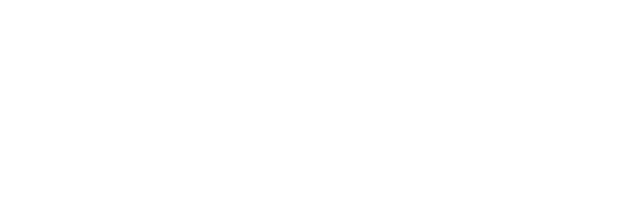
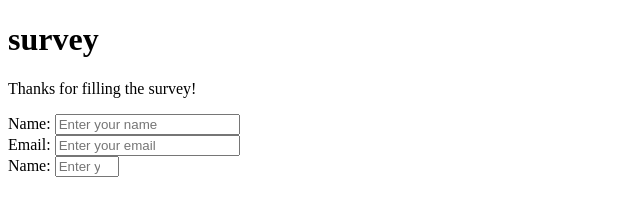
Before and after one commit to lisandroseia/Lisandro-Subrat, a plain HTML site: page index.html in a window 1280 px wide. Shown: the whole page, without its empty margins (0-640 px from the left). Drawn offline with Linux system fonts and the light colour scheme.

Commit message:
set html file

```diff
--- a/index.html
+++ b/index.html
@@ -2,11 +2,44 @@
 <html lang="en">
   <head>
     <meta charset="UTF-8">
-    <title>Fork Me! FCC: Test Suite Template</title>
+    <title>Lisandro-Subrat</title>
     <link rel="stylesheet" href="css/style.css">
   </head>
 
   <body>
+<div id="container">
+<div id="header">
+<h1>survey</h1>
+<p id="description">Thanks for filling the survey!</p>
+</div>
+
+<form id="survey-form">
+  <div>
+    <label id="name-label">Name:</label>
+    <input type="text" placeholder="Enter your name"  name="name" id="name"  required>
+  </div>
+  <div>
+    <label id="email-label">Email:</label>
+    <input type="email" placeholder="Enter your email"  name="email" id="email"  required>
+  </div>
+  <div>
+    <label id="number-label">Name:</label>
+    <input type="number" placeholder="Enter your age"  name="age" id="number" min="10" max="100" required>
+  </div>
+</form>
+
+
+</div>
+
+
+
+
+
+
+
+
+
+
 
 
     <!--    <script src="https://cdn.freecodecamp.org/testable-projects-fcc/v1/bundle.js"></script>
```
